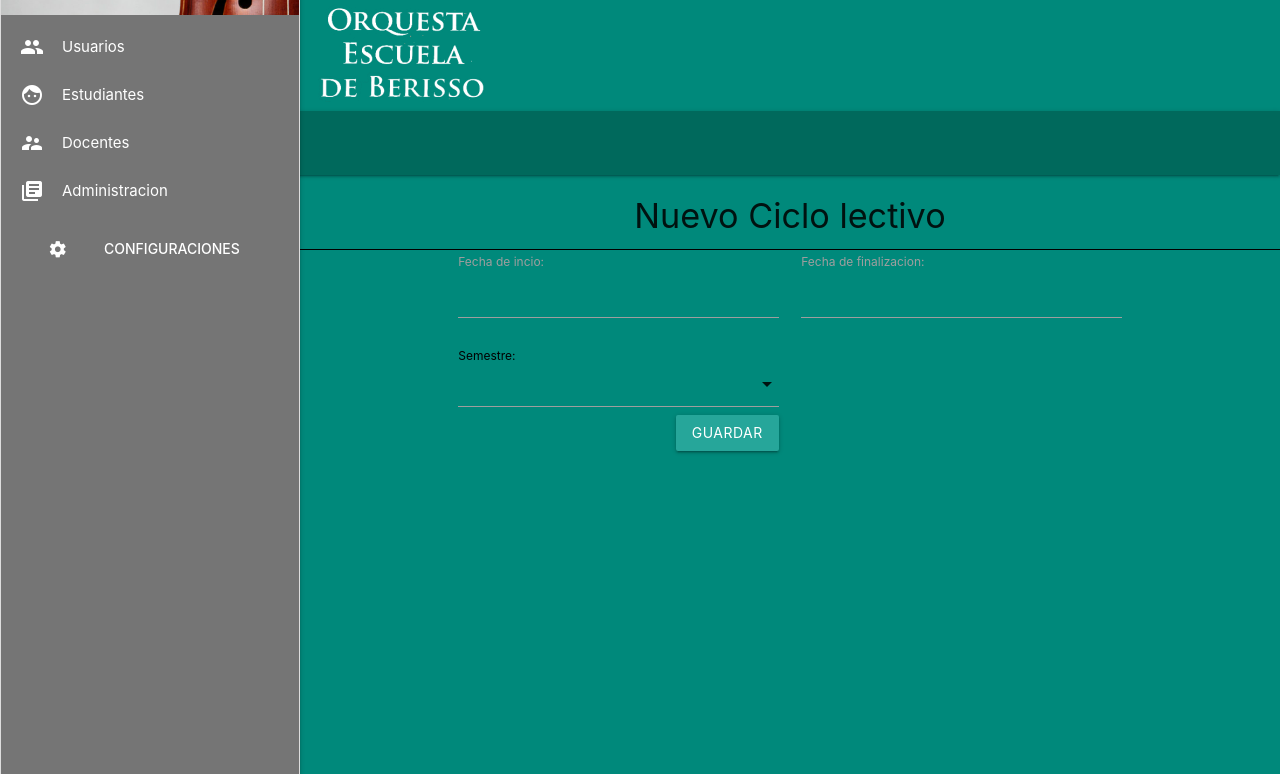
After one commit to Daro313/tpproy19, a Flask app: template flaskps/administration/templates/school_year_create.html in a window 1280 px wide. The commit adds this page. Shown: the part 146-920 px from the top of the page. Run offline with Flask 2, Linux system fonts and the light colour scheme; the template is opened without the code that fills it, so the values that code supplies are empty.

Commit message:
agrega template talleres y ciclo lectivo

```diff
--- /dev/null
+++ b/flaskps/administration/templates/school_year_create.html
@@ -0,0 +1,35 @@
+{% extends "base.html" %}
+{% block title %}Nuevo Ciclo lectivo{% endblock %}
+{% block head %}
+  {{ super() }}
+{% endblock %}
+
+{% block content %}
+<h4 class="center">Nuevo Ciclo lectivo</h4>
+<div class="divider black"></div>
+<div class="container">
+  <div class="row">
+    <form class="col s12" action="{{ url_for( 'teachers.create' ) }}" method="POST">
+      <div class="row">
+        <div class="col s6">
+          <label for="birth_date">Fecha de incio:</label>
+          <input id="birth_date" type="text" class="datepicker" name="start_date">
+        </div>
+        <div class="col s6">
+          <label for="birth_date">Fecha de finalizacion:</label>
+          <input id="birth_date" type="text" class="datepicker" name="end_date">
+        </div>
+      </div>
+      <div class="row">
+        <div class="input-field col s6">
+          <select name="semester">
+            <option value="" selected></option>
+            <option value="1">Semestre I</option>
+            <option value="2">Semestre II</option>
+          </select>
+          <label for="semester">Semestre:</label>
+            <button class="btn waves-effect waves-light right" type="submit">Guardar</button>
+          </form>
+        </div>
+      </div>
+      {% endblock %}
--- a/flaskps/templates/base.html
+++ b/flaskps/templates/base.html
@@ -49,7 +49,10 @@
       <div class="collapsible-body grey"><a href="{{ url_for('teachers.list') }}" class="waves-effect white-text btn-flat"><i class="material-icons white-text">list</i>Ver todos</a></div>
     </li>
     <li>
-      <a href="administration.html" class="waves-effect white-text btn-flat"><i class="material-icons white-text">library_books</i>Administracion</a>
+      <div class="collapsible-header white-text"><i class="material-icons white-text">library_books</i>Administracion</div>
+      <div class="collapsible-body grey"><a href="#!" class="waves-effect white-text btn-flat"><i class="material-icons white-text">add</i>Nuevo ciclo lectivo</a></div>
+      <div class="collapsible-body grey"><a href="#!" class="waves-effect white-text btn-flat"><i class="material-icons white-text">add</i>Nuevo taller</a></div>
+      <div class="collapsible-body grey"><a href="#!" class="waves-effect white-text btn-flat"><i class="material-icons white-text">list</i>Ver talleres</a></div>
     </li>
     <li>
       <a href="{{ url_for('configurations.configuration') }}" class="waves-effect white-text btn-flat"><i class="material-icons white-text">settings</i>Configuraciones del sitio</a>
```
Also changed, not shown: flaskps/administration/templates/workshop_create.html (added, +24 -0 lines).
